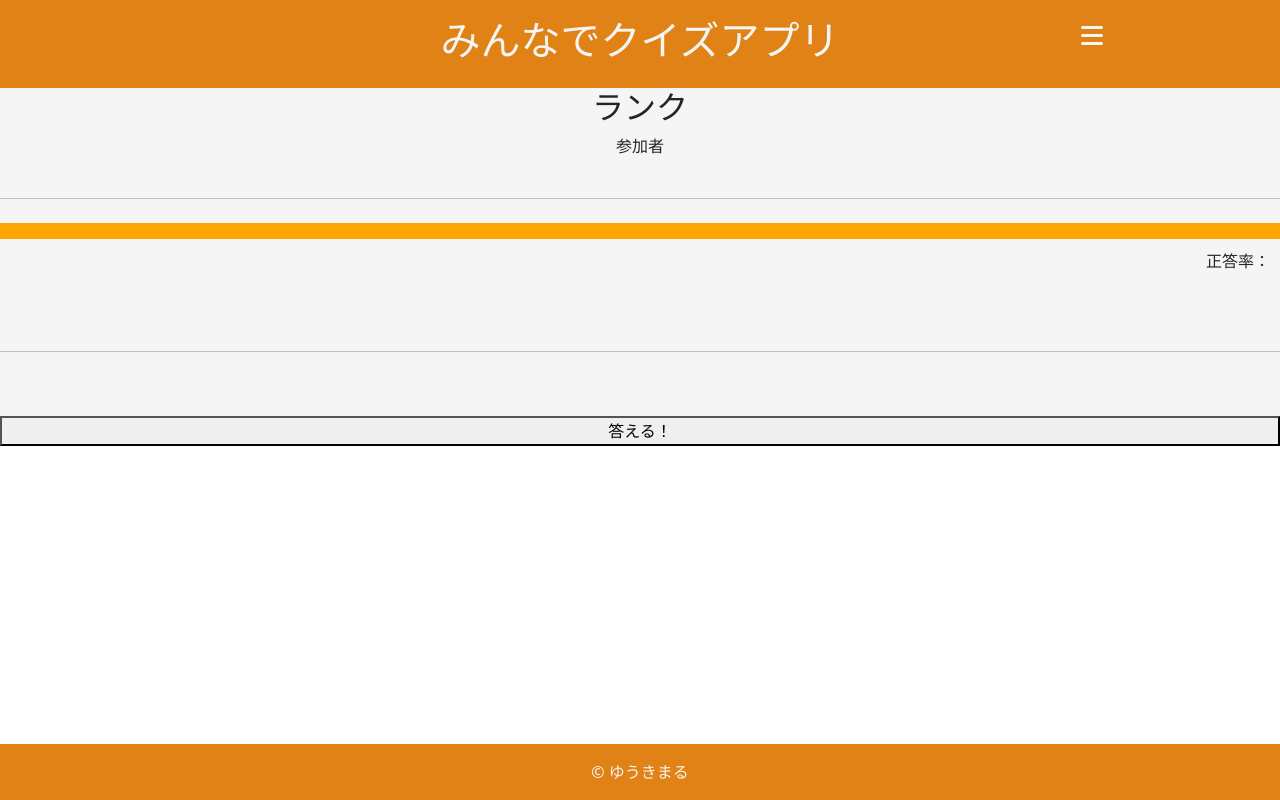
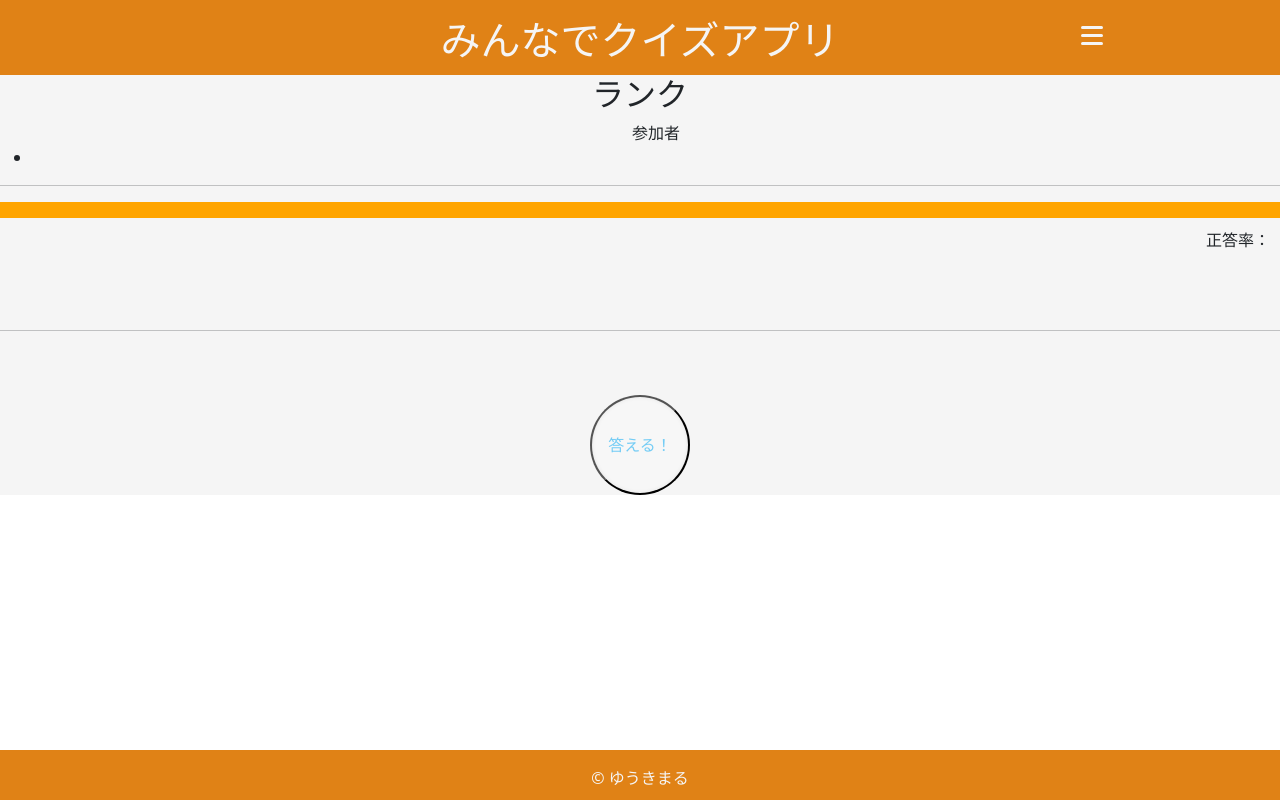
Before and after one commit to yuukimaru130516/desktop-quiz-app, a Node project: template views/quiz.pug in a window 1280 px wide. Run offline with Node 20 templates, Linux system fonts and the light colour scheme; the template is opened without the code that fills it, so the values that code supplies are empty; some libraries are stand-ins or nearby versions.

Commit message:
temp commit

```diff
--- a/app.js
+++ b/app.js
@@ -9,6 +9,8 @@
 const quizAPIRouter = require('./routes/quiz-api');
 const roomRouter = require('./routes/room');
 const quizRouter = require('./routes/quiz');
+
+
 
 var app = express();
 app.use(helmet());
--- a/public/stylesheets/style.css
+++ b/public/stylesheets/style.css
@@ -8,8 +8,10 @@
   min-height: 100vh;
 }
 
+
 header {
   width: 100%;
+  height: 75px;
   padding-top: 1rem;
   background-color:  #E08216;
 }
@@ -38,6 +40,7 @@
   color: whitesmoke;
   padding-top: 1rem;
   margin-top: auto;
+  height: 50px;
 }
 
 #top{
@@ -90,12 +118,20 @@
   align-items: center;
 }
 
-.card{
-  float: left;
-  height: 30%;
-  width: 20%;
+.text-box{
+  width: 50px;
+  height: 50px;
+  margin: 0 5px;
+  border: solid 1px black;
+  border-radius: 3px;
+  background-color: whitesmoke;
   font-size: xx-large;
   cursor: pointer;
+}
+
+#quiz-area {
+  padding: 0 10px;
+  text-align: left;
 }
 
 /*-----------------------------
@@ -172,6 +208,25 @@
   background    : #f5f5f5;     /* 文字色     */
 }
 
+.btn-real-dent {
+  /*周りの凹み*/
+  display: inline-block;
+  position: relative;
+  text-decoration: none;
+  color: rgba(3, 169, 244, 0.54);
+  width: 100px;
+  height: 100px;
+  border-radius: 50%;
+  text-align: center;
+  background: #f7f7f7;
+  box-shadow: inset 0 0 4px rgba(0, 0, 0, 0.08);
+}
+
+.btn-real-dent .fa:active {
+  box-shadow: inset 0 1px 0 rgba(255,255,255,0.5), 0 2px 2px rgba(0, 0, 0, 0.19);
+  border-bottom: solid 2px #d8d8d8;
+}
+
 /*---------------------------------------------------
 ハンバーガーメニュー
 ----------------------------------------------------*/
--- a/views/layout.pug
+++ b/views/layout.pug
@@ -9,7 +9,7 @@
 
   body
     header.row.gx-0
-      .col-2#user-infomation
+      .col-2
       h1.col-8 みんなでクイズアプリ
       .col-2#menu
         .openbtn
@@ -26,7 +26,14 @@
             a(href="#") 利用規約
 
 
-    main.row.gx-0
+    main
+      if userName
+        #user-info.pt-3.pb-3
+          .user-img
+          .user-name #{userName}
+        hr
+      else
+
       block content
     footer
       p © ゆうきまる
--- a/views/quiz.pug
+++ b/views/quiz.pug
@@ -13,12 +13,14 @@
     .cor-item 正答率：
     .cor-item#cor-rate
   p#quiz-area.mb-5
+  #display-ans
   hr
-  button#ans-btn.mt-5 答える！
+  button#ans-btn.mt-5.btn-real-dent 答える！
+
   .popup
-    #user-input.rounded
-      h4 回答
-      p#answer-limit
-      h5#user-input-text
+    #user-input.rounded.row
+      #space.col-3
+      h4#div.col-6.pt-2 回答
+      h6#answer-limit.col-3.pt-3
+      h4#user-input-text
     #ans-area.rounded
-      #ans-input
```
Also changed, not shown: other parts of public/stylesheets/style.css (+29 -3 lines), app/entry.js (+14 -15 lines), public/javascripts/bundle.js.
